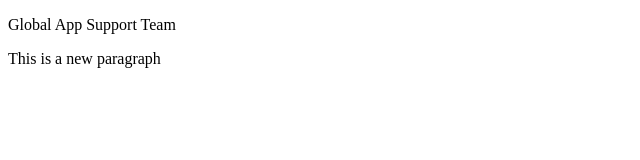
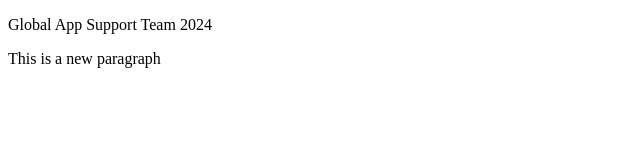
Before and after one commit to RaviPrasad-GlobalAppSupport/advance-repo, a plain HTML site: page index.html in a window 1280 px wide. Shown: the full height of the page, 0-640 px from the left. Drawn offline with Linux system fonts and the light colour scheme.

Commit message:
Update index.html

```diff
--- a/index.html
+++ b/index.html
@@ -2,7 +2,7 @@
 <title> Index file</title>
 <body>
     <div  class="title">
-        <p> Global App Support Team</p>
+        <p> Global App Support Team 2024</p>
     </div>
     <p> This is a new paragraph</p>
 </body>
```
